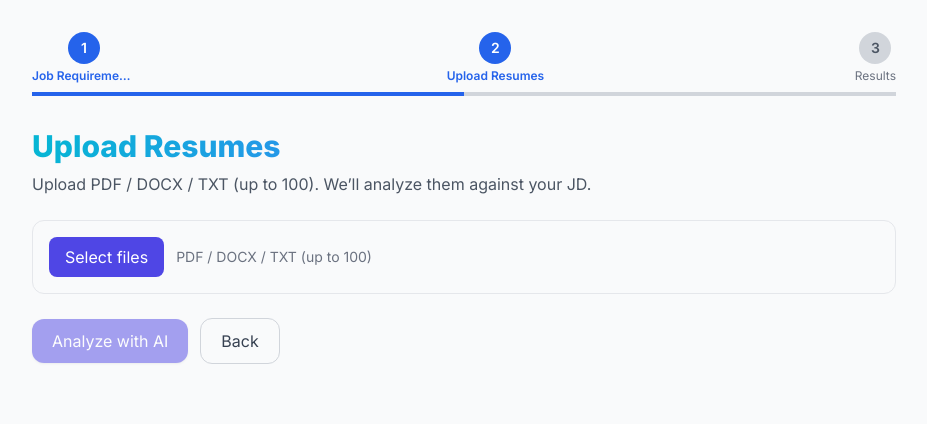
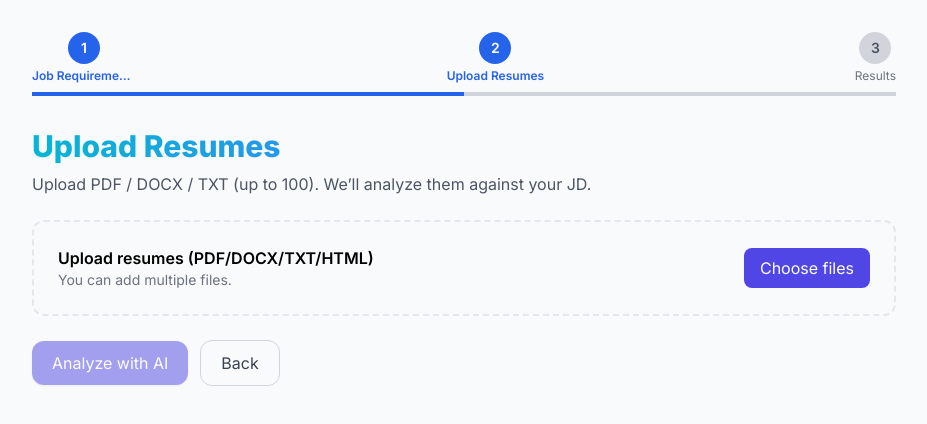
Before and after one commit to Rehan111-555/Resume_Screening, a Next.js app: page /resume-upload in a window 1280 px wide. Shown: the top 424 px of the page, without its empty margins (176-1103 px from the left). Built offline with nearby package versions, Linux system fonts and the light colour scheme.

Commit message:
Update UploadBox.tsx

```diff
--- a/components/UploadBox.tsx
+++ b/components/UploadBox.tsx
@@ -1,71 +1,86 @@
 // components/UploadBox.tsx
 "use client";
-
 import { useRef } from "react";
 import type { UploadedFile } from "@/types";
 
-type Props = {
+function cx(...classes: (string | false | undefined)[]) {
+  return classes.filter(Boolean).join(" ");
+}
+
+export default function UploadBox({
+  uploadedFiles,
+  onFilesUpload,
+}: {
   uploadedFiles: UploadedFile[];
   onFilesUpload: (files: UploadedFile[]) => void;
-};
-
-export default function UploadBox({ uploadedFiles, onFilesUpload }: Props) {
+}) {
   const inputRef = useRef<HTMLInputElement | null>(null);
 
-  function onPick() {
+  function pickFiles() {
     inputRef.current?.click();
   }
 
   function onChange(e: React.ChangeEvent<HTMLInputElement>) {
-    const list = Array.from(e.target.files || []);
-    if (!list.length) return;
+    const fl = Array.from(e.target.files || []);
+    if (!fl.length) return;
 
-    const newOnes: UploadedFile[] = list.map((f) => ({
-      id: crypto.randomUUID(),
-      file: f,
-    }));
-
-    onFilesUpload([...uploadedFiles, ...newOnes]);
-    e.currentTarget.value = "";
+    const next: UploadedFile[] = [
+      ...uploadedFiles,
+      ...fl.map((f) => ({
+        id: crypto.randomUUID(),
+        name: f.name,
+        type: f.type || "application/octet-stream",
+        size: f.size,
+        file: f,
+      })),
+    ];
+    onFilesUpload(next);
+    e.target.value = "";
   }
 
   function removeFile(id: string) {
-    onFilesUpload(uploadedFiles.filter((u) => u.id !== id));
+    onFilesUpload(uploadedFiles.filter((f) => f.id !== id));
   }
 
   return (
-    <div className="rounded-xl border border-gray-200 p-4">
-      <div className="flex items-center gap-3">
-        <button
-          type="button"
-          onClick={onPick}
-          className="px-4 py-2 rounded-lg bg-indigo-600 text-white hover:opacity-90"
-        >
-          Select files
-        </button>
-        <span className="text-sm text-gray-500">PDF / DOCX / TXT (up to 100)</span>
-      </div>
-
+    <div className="border-2 border-dashed rounded-xl p-6">
       <input
         ref={inputRef}
         type="file"
+        accept=".pdf,.docx,.txt,.html"
         multiple
-        accept=".pdf,.doc,.docx,.txt,.rtf"
         className="hidden"
         onChange={onChange}
       />
+      <div className="flex items-center justify-between">
+        <div>
+          <div className="font-semibold">Upload resumes (PDF/DOCX/TXT/HTML)</div>
+          <div className="text-sm text-gray-500">You can add multiple files.</div>
+        </div>
+        <button
+          onClick={pickFiles}
+          className="px-4 py-2 rounded-lg bg-indigo-600 text-white hover:opacity-95"
+        >
+          Choose files
+        </button>
+      </div>
 
       {uploadedFiles.length > 0 && (
         <ul className="mt-4 space-y-2">
-          {uploadedFiles.map((u) => (
-            <li key={u.id} className="flex items-center justify-between text-sm">
-              <span className="truncate">{u.file.name}</span>
+          {uploadedFiles.map((f) => (
+            <li
+              key={f.id}
+              className={cx(
+                "flex items-center justify-between rounded-lg border p-3",
+                "bg-white"
+              )}
+            >
+              <div className="truncate">{f.name}</div>
               <button
-                type="button"
-                className="text-rose-600 hover:underline"
-                onClick={() => removeFile(u.id)}
+                onClick={() => removeFile(f.id)}
+                className="text-sm text-rose-600 hover:underline"
               >
-                remove
+                Remove
               </button>
             </li>
           ))}
```
